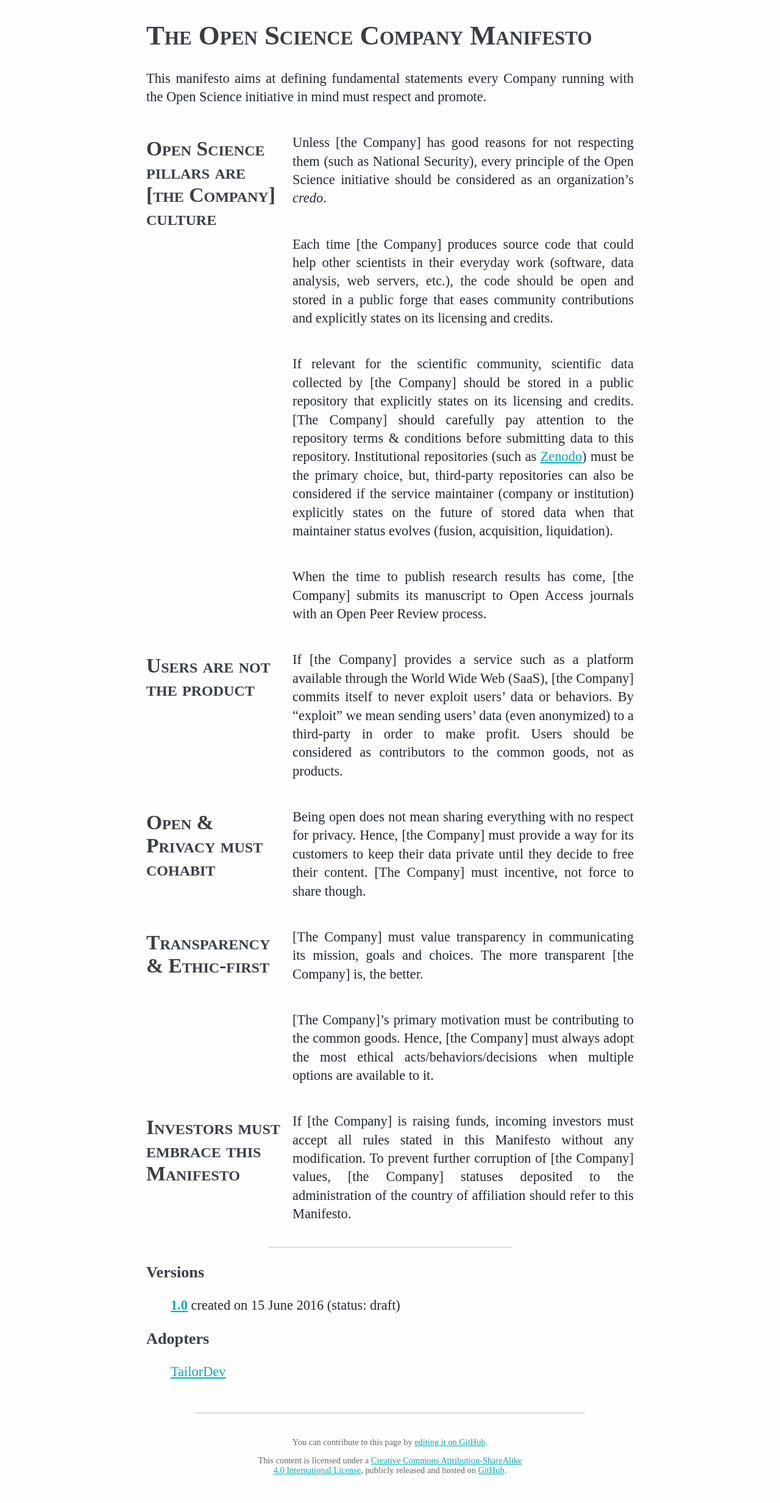
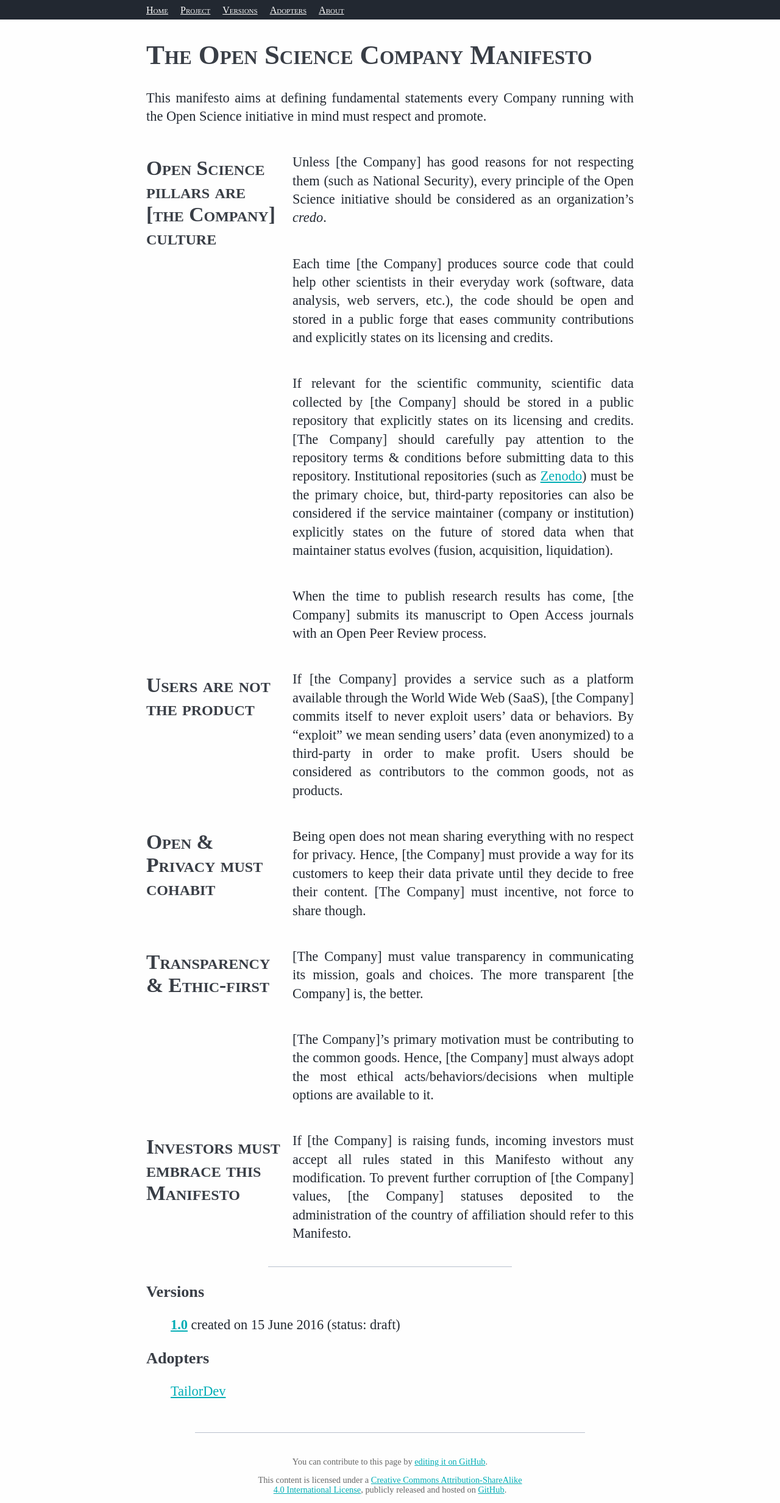
Before and after one commit to TailorDev/manifesto, a Jekyll site: the page built from index.html, in a window 1280 px wide. Shown: the whole page at 61% size. Built offline with Jekyll 4.4.1, drawn with Linux system fonts in a browser that asks for light colours; before the commit the page ends 2433 px from its top, so only the background shows below that.

Commit message:
Add navitation header

```diff
--- a/_layouts/default.html
+++ b/_layouts/default.html
@@ -12,6 +12,28 @@
   </head>
 
   <body>
+
+    <header>
+      <nav>
+        <ul>
+          <li>
+            <a href="/">Home</a>
+          </li>
+          <li>
+            <a href="https://github.com/TailorDev/manifesto">Project</a>
+          </li>
+          <li>
+            <a href="/#versions">Versions</a>
+          </li>
+          <li>
+            <a href="/#adopters">Adopters</a>
+          </li>
+          <li>
+            <a href="https://tailordev.fr/blog/2016/06/17/open-science-company-manifesto/">About</a>
+          </li>
+        </ul>
+      </nav>
+    </header>
 
     <div class="content">
         {{ content }}
--- a/css/styles.scss
+++ b/css/styles.scss
@@ -13,6 +13,10 @@ body {
 
   a {
     color: $primary-color;
+
+    &:hover {
+      color: lighten($primary-color, 10%);
+    }
   }
 
   h1,
@@ -43,6 +47,36 @@ body {
     margin-left: auto;
     margin-right: auto;
     border-bottom: 1px solid lighten($body-font-color, 60%);
+  }
+
+  header {
+    width: 100%;
+    height: 2rem;
+    background-color: $body-font-color;
+
+    nav {
+      @include fixed_width_centered;
+
+      ul {
+        list-style: none inside;
+        margin: 0;
+        padding: 0;
+
+        li {
+          display: inline-block;
+          margin: 0.5rem 1rem 0 0;
+
+          a {
+            color: $body-background-color;
+            font-variant: small-caps;
+
+            &:hover {
+              color: darken($body-background-color, 10%);
+            }
+          }
+        }
+      }
+    }
   }
 
   .content {
--- a/index.html
+++ b/index.html
@@ -11,6 +11,7 @@ title: Open Science Company Manifesto
 
 <div class="clear"></div>
 
+<a name="versions"></a>
 <h3>Versions</h3>
 
 <ul class="versions">
@@ -30,7 +31,7 @@ title: Open Science Company Manifesto
 {% endfor %}
 </ul>
 
-
+<a name="adopters"></a>
 <h3>Adopters</h3>
 
 <ul class="adopters">
```
